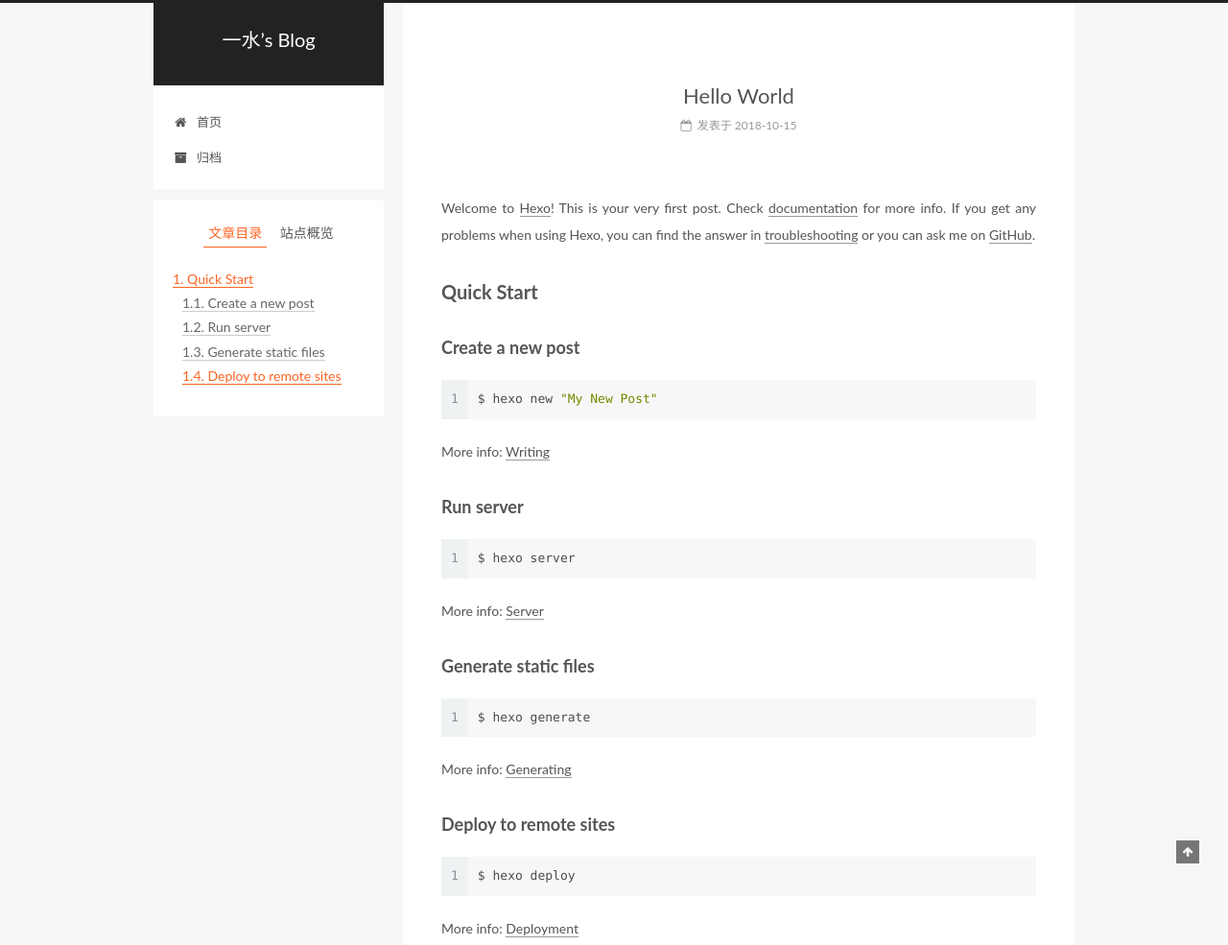
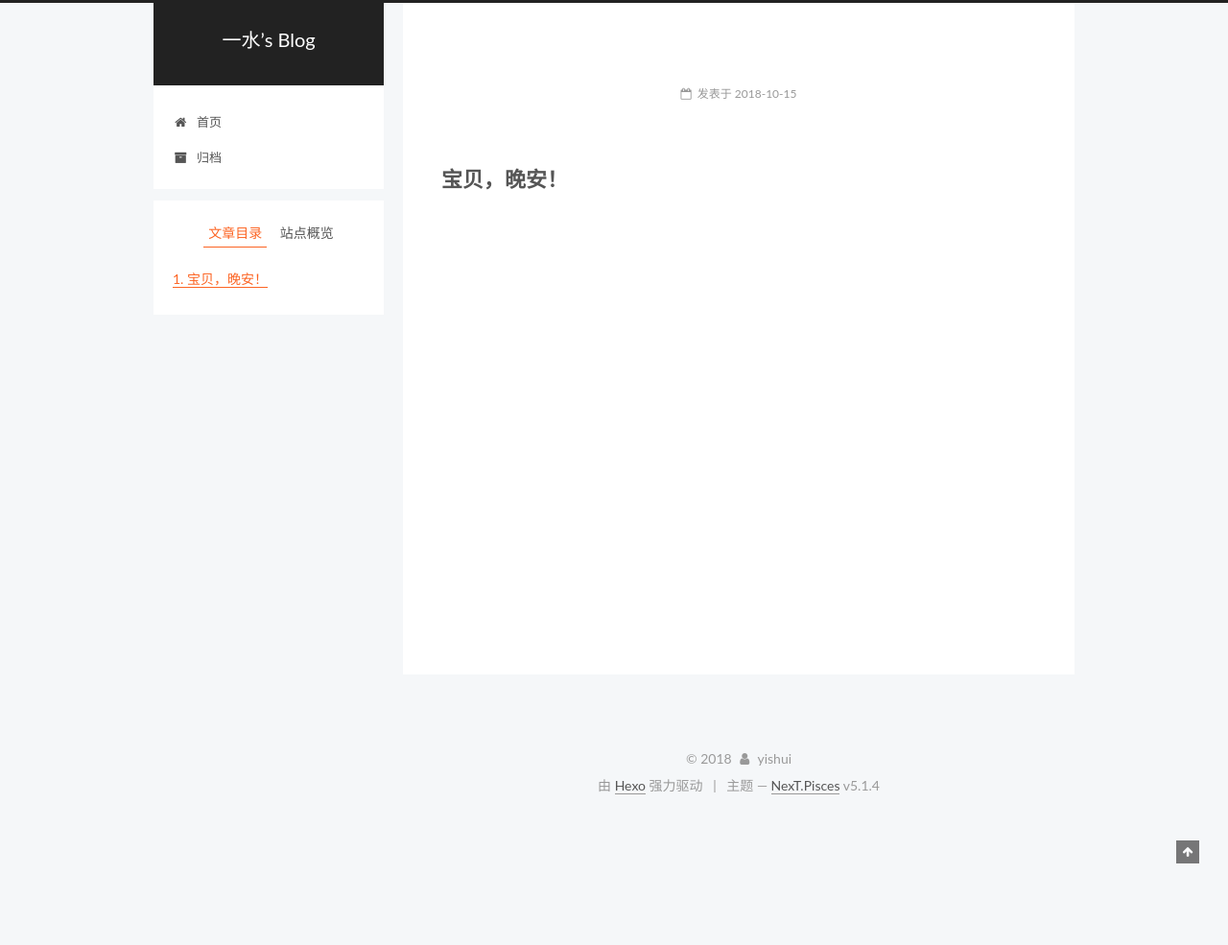
Before and after one commit to kisooon/kisooon.github.io, a plain HTML site: page 2018/10/15/hello-world/index.html in a window 1280 px wide. Shown: the top 985 px of the page at 96% size. After the commit the page ends 853 px from the top, so only its background shows below. Drawn offline with Linux system fonts and the light colour scheme.

Commit message:
Site updated: 2018-10-16 00:14:29

```diff
--- a/2018/10/15/hello-world/index.html
+++ b/2018/10/15/hello-world/index.html
@@ -79,17 +79,17 @@
 
 
 
-<meta name="description" content="Welcome to Hexo! This is your very first post. Check documentation for more info. If you get any problems when using Hexo, you can find the answer in troubleshooting or you can ask me on GitHub. Quick">
+<meta name="description" content="宝贝，晚安！">
 <meta property="og:type" content="article">
-<meta property="og:title" content="Hello World">
+<meta property="og:title" content="一水’s Blog">
 <meta property="og:url" content="http://yoursite.com/2018/10/15/hello-world/index.html">
 <meta property="og:site_name" content="一水’s Blog">
-<meta property="og:description" content="Welcome to Hexo! This is your very first post. Check documentation for more info. If you get any problems when using Hexo, you can find the answer in troubleshooting or you can ask me on GitHub. Quick">
+<meta property="og:description" content="宝贝，晚安！">
 <meta property="og:locale" content="zh-Hans">
-<meta property="og:updated_time" content="2018-10-15T14:48:51.002Z">
+<meta property="og:updated_time" content="2018-10-15T16:14:10.370Z">
 <meta name="twitter:card" content="summary">
-<meta name="twitter:title" content="Hello World">
-<meta name="twitter:description" content="Welcome to Hexo! This is your very first post. Check documentation for more info. If you get any problems when using Hexo, you can find the answer in troubleshooting or you can ask me on GitHub. Quick">
+<meta name="twitter:title" content="一水’s Blog">
+<meta name="twitter:description" content="宝贝，晚安！">
 
 
 
@@ -125,7 +125,7 @@
 
 
 
-  <title>Hello World | 一水’s Blog</title>
+  <title> | 一水’s Blog</title>
 
 
 
@@ -249,7 +249,7 @@
 
 
 
-          <h1 class="post-title" itemprop="name headline">Hello World</h1>
+          <h1 class="post-title" itemprop="name headline"></h1>
 
 
         <div class="post-meta">
@@ -299,16 +299,7 @@
 
 
 
-        <p>Welcome to <a href="https://hexo.io/" target="_blank" rel="noopener">Hexo</a>! This is your very first post. Check <a href="https://hexo.io/docs/" target="_blank" rel="noopener">documentation</a> for more info. If you get any problems when using Hexo, you can find the answer in <a href="https://hexo.io/docs/troubleshooting.html" target="_blank" rel="noopener">troubleshooting</a> or you can ask me on <a href="https://github.com/hexojs/hexo/issues" target="_blank" rel="noopener">GitHub</a>.</p>
-<h2 id="Quick-Start"><a href="#Quick-Start" class="headerlink" title="Quick Start"></a>Quick Start</h2><h3 id="Create-a-new-post"><a href="#Create-a-new-post" class="headerlink" title="Create a new post"></a>Create a new post</h3><figure class="highlight bash"><table><tr><td class="gutter"><pre><span class="line">1</span><br></pre></td><td class="code"><pre><span class="line">$ hexo new <span class="string">"My New Post"</span></span><br></pre></td></tr></table></figure>
-<p>More info: <a href="https://hexo.io/docs/writing.html" target="_blank" rel="noopener">Writing</a></p>
-<h3 id="Run-server"><a href="#Run-server" class="headerlink" title="Run server"></a>Run server</h3><figure class="highlight bash"><table><tr><td class="gutter"><pre><span class="line">1</span><br></pre></td><td class="code"><pre><span class="line">$ hexo server</span><br></pre></td></tr></table></figure>
-<p>More info: <a href="https://hexo.io/docs/server.html" target="_blank" rel="noopener">Server</a></p>
-<h3 id="Generate-static-files"><a href="#Generate-static-files" class="headerlink" title="Generate static files"></a>Generate static files</h3><figure class="highlight bash"><table><tr><td class="gutter"><pre><span class="line">1</span><br></pre></td><td class="code"><pre><span class="line">$ hexo generate</span><br></pre></td></tr></table></figure>
-<p>More info: <a href="https://hexo.io/docs/generating.html" target="_blank" rel="noopener">Generating</a></p>
-<h3 id="Deploy-to-remote-sites"><a href="#Deploy-to-remote-sites" class="headerlink" title="Deploy to remote sites"></a>Deploy to remote sites</h3><figure class="highlight bash"><table><tr><td class="gutter"><pre><span class="line">1</span><br></pre></td><td class="code"><pre><span class="line">$ hexo deploy</span><br></pre></td></tr></table></figure>
-<p>More info: <a href="https://hexo.io/docs/deployment.html" target="_blank" rel="noopener">Deployment</a></p>
-
+        <h1 id="宝贝，晚安！"><a href="#宝贝，晚安！" class="headerlink" title="宝贝，晚安！"></a>宝贝，晚安！</h1>
 
     </div>
 
@@ -438,7 +429,7 @@
 
 
 
-              <div class="post-toc-content"><ol class="nav"><li class="nav-item nav-level-2"><a class="nav-link" href="#Quick-Start"><span class="nav-number">1.</span> <span class="nav-text">Quick Start</span></a><ol class="nav-child"><li class="nav-item nav-level-3"><a class="nav-link" href="#Create-a-new-post"><span class="nav-number">1.1.</span> <span class="nav-text">Create a new post</span></a></li><li class="nav-item nav-level-3"><a class="nav-link" href="#Run-server"><span class="nav-number">1.2.</span> <span class="nav-text">Run server</span></a></li><li class="nav-item nav-level-3"><a class="nav-link" href="#Generate-static-files"><span class="nav-number">1.3.</span> <span class="nav-text">Generate static files</span></a></li><li class="nav-item nav-level-3"><a class="nav-link" href="#Deploy-to-remote-sites"><span class="nav-number">1.4.</span> <span class="nav-text">Deploy to remote sites</span></a></li></ol></li></ol></div>
+              <div class="post-toc-content"><ol class="nav"><li class="nav-item nav-level-1"><a class="nav-link" href="#宝贝，晚安！"><span class="nav-number">1.</span> <span class="nav-text">宝贝，晚安！</span></a></li></ol></div>
 
 
           </div>
--- a/css/main.css
+++ b/css/main.css
@@ -1823,7 +1823,7 @@
   width: 4px;
   height: 4px;
   border-radius: 50%;
-  background: #09b45d;
+  background: #ffd9aa;
 }
 .links-of-blogroll {
   font-size: 13px;
```
Also changed, not shown: archives/2018/10/index.html (+1 -1 lines), archives/2018/index.html (+1 -1 lines), archives/index.html (+1 -1 lines), index.html (+2 -11 lines).
